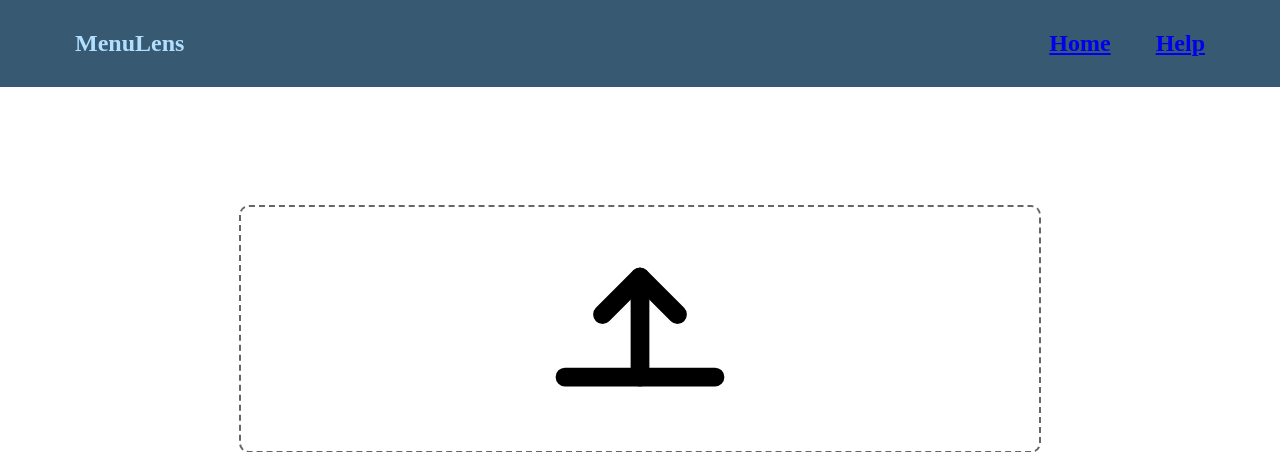
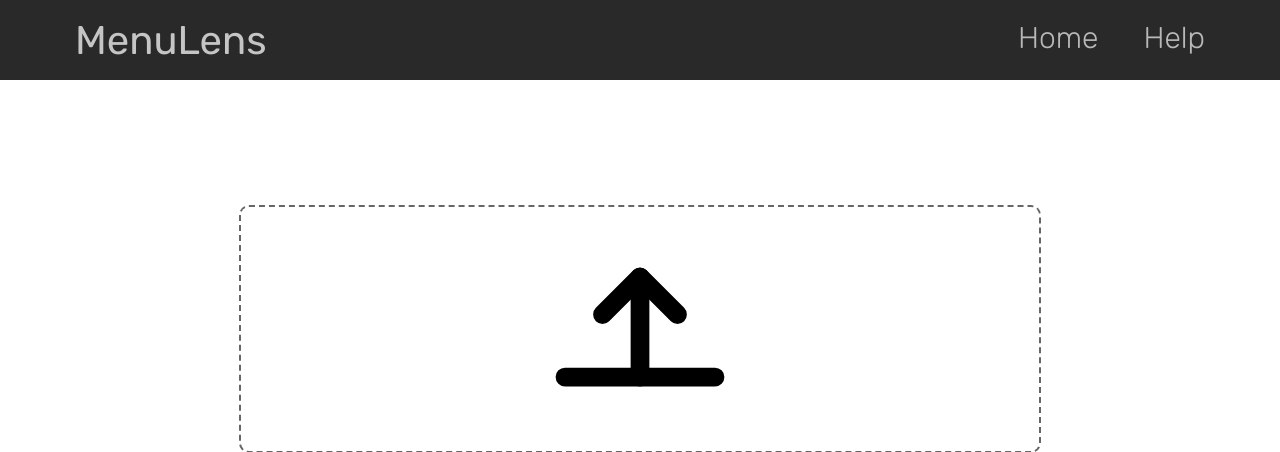
Before and after one commit to ketchup235/MenuLens, a Flask app: page / in a window 1280 px wide. Shown: the top 452 px of the page. Run offline with Flask 3, Linux system fonts and the light colour scheme.

Commit message:
add navigation bar

```diff
--- a/static/styles.css
+++ b/static/styles.css
@@ -33,17 +33,35 @@
     top: 0;
     left: 0;
     width: 100vw;
+    height: 80px;
     box-sizing: border-box;
     display: flex;
     justify-content: space-between;
-    align-items: center;
     padding: 10px 75px;
-    background-color: #375971;
-    color: #b2dfff;
+    background-color: #292929;
+    color: #c5c5c5;
+    font-size: 20px;
     z-index: 1000;
 }
 
-.navbar_links{
+.navbar-links{
     display: flex;
     gap: 45px;
+    margin-left: auto;
+    margin-top: 10px;
 }
+
+.bar-elmt{
+    text-decoration: none;
+    color: #b8b8b8;
+    font-weight: 300;
+    font-family: 'Rubik';
+    font-size: 30px;
+}
+
+.title{
+    font-weight: 400;
+    font-family: 'Rubik';
+    font-size: 40px;
+    margin-top: 7px;
+}
--- a/templates/index.html
+++ b/templates/index.html
@@ -4,13 +4,18 @@
   <head>
     <link href="{{url_for('static', filename='styles.css')}}" rel="stylesheet"/>
 
+
+    <link rel="preconnect" href="https://fonts.googleapis.com">
+    <link rel="preconnect" href="https://fonts.gstatic.com" crossorigin>
+    <link href="https://fonts.googleapis.com/css2?family=Rubik:ital,wght@0,300..900;1,300..900&display=swap" rel="stylesheet">
+
   </head>
   <body>
     <nav class="bar">
-      <div><h1>MenuLens</h1></div>
-      <div class="navbar_links">
-          <a class="bar_elmt" href="/home"><h1>Home</h1></a>
-          <a class="bar_elmt" href="/help"><h1>Help</h1></a>
+      <div class="title">MenuLens</div>
+      <div class="navbar-links">
+          <a class="bar-elmt" href="/">Home</a>
+          <a class="bar-elmt" href="/help">Help</a>
       </div>
     </nav>
 
```
